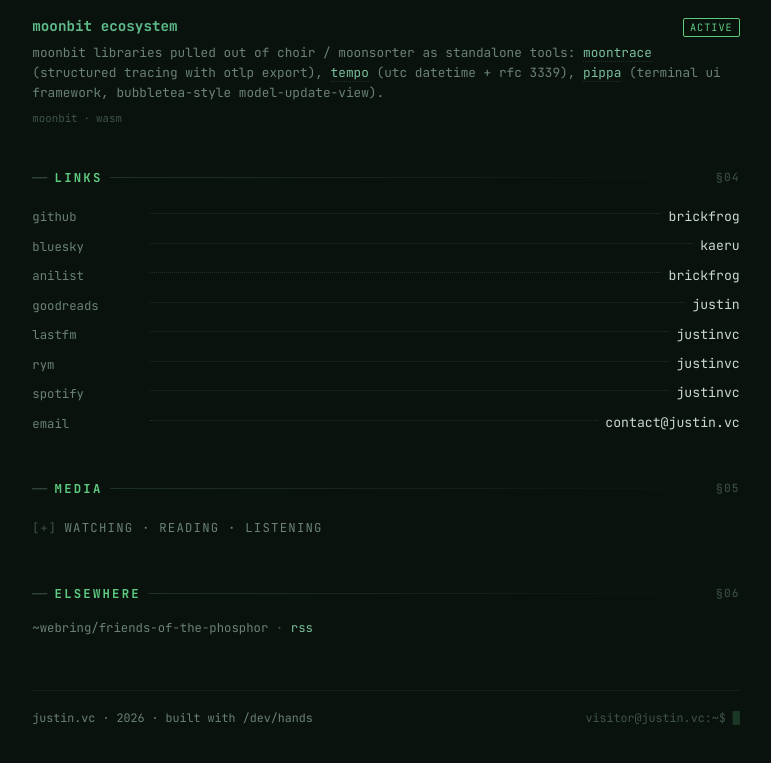
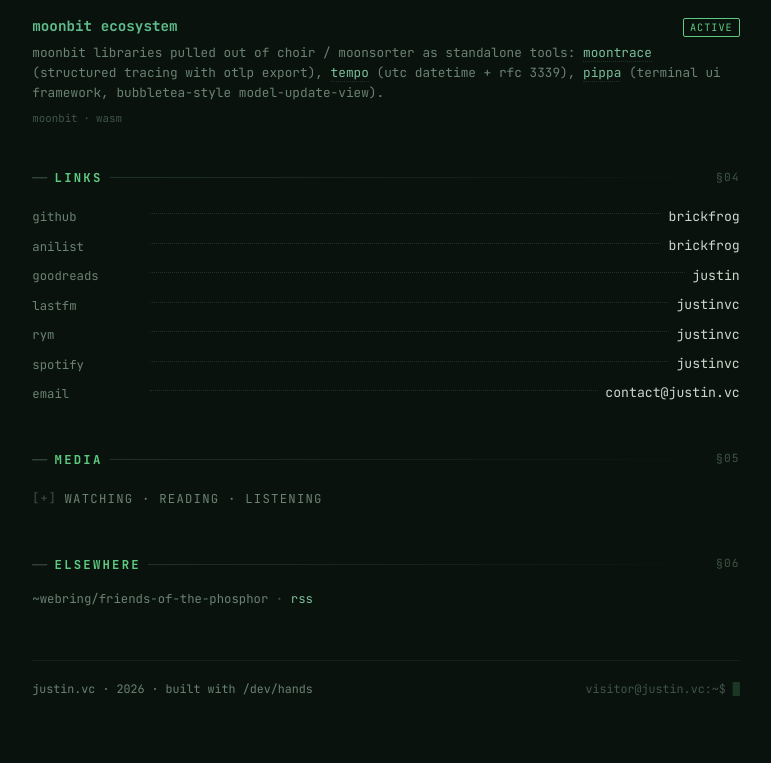
Before and after one commit to brickfrog/justin.vc, an Astro site: page / in a window 1280 px wide. Shown: the part 1021-1784 px from the top of the page, without its empty margins (254-1025 px from the left). Built offline with nearby package versions, Linux system fonts and the light colour scheme; Astro itself is replaced by a stand-in of ours; a script that the page names is missing.

Commit message:
chore: fix social

```diff
--- a/src/pages/index.astro
+++ b/src/pages/index.astro
@@ -156,7 +156,6 @@ const iso = (d: Date) => d.toISOString().slice(0, 10);
       <div class="sec-head"><span class="ticks">──</span> links <span class="rule"></span> <span class="num">§04</span></div>
       <div class="links">
         <div class="link-row"><span class="link-label">github</span><span class="link-leader"></span><a href="https://github.com/brickfrog" target="_blank" rel="noopener">brickfrog</a></div>
-        <div class="link-row"><span class="link-label">bluesky</span><span class="link-leader"></span><a href="https://bsky.app/profile/kaeru.ninja" target="_blank" rel="noopener">kaeru</a></div>
         <div class="link-row"><span class="link-label">anilist</span><span class="link-leader"></span><a href="https://anilist.co/user/brickfrog" target="_blank" rel="noopener">brickfrog</a></div>
         <div class="link-row"><span class="link-label">goodreads</span><span class="link-leader"></span><a href="https://www.goodreads.com/user/show/46714580-justin" target="_blank" rel="noopener">justin</a></div>
         <div class="link-row"><span class="link-label">lastfm</span><span class="link-leader"></span><a href="https://www.last.fm/user/justinvc" target="_blank" rel="noopener">justinvc</a></div>
```
